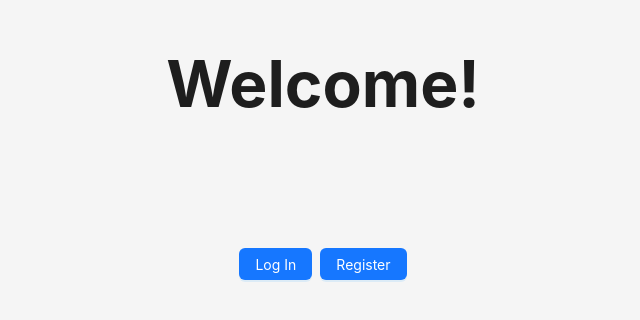
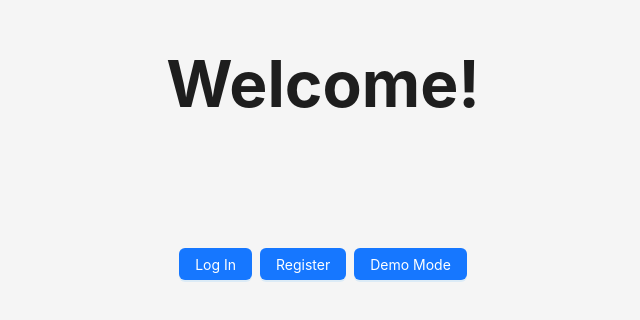
Before and after one commit to bryanonyc/recipes-app, a React (Create React App) app: page / in a window 1280 px wide. Shown: the part 186-506 px from the top of the page, without its empty margins (317-957 px from the left). Built offline with nearby package versions, Linux system fonts and the light colour scheme; no server answers.

Commit message:
Add ability to login as a demo user for demonstration purposes

```diff
--- a/src/features/auth/Welcome.tsx
+++ b/src/features/auth/Welcome.tsx
@@ -3,12 +3,16 @@ import { useNavigate } from 'react-router-dom';
 import { useAppSelector } from '../../app/hooks';
 import { isNotNil } from 'ramda';
 import LogoutButton from './LogoutButton';
-import { selectCurrentToken } from '../auth/authSlice';
+import { selectCurrentToken, setCredentials } from '../auth/authSlice';
 import { useAuth } from '../../hooks/useAuth';
+import { useDemoLoginMutation } from './authApiSlice';
+import { useAppDispatch } from '../../app/hooks';
 import '../../App.css';
 
 const Welcome = () => {
     const accessToken = useAppSelector(selectCurrentToken);
+    const dispatch = useAppDispatch();
+    const [demoLogin] = useDemoLoginMutation();
     const { username, name } = useAuth();
 
     const loggedIn = [accessToken, username, name].every(isNotNil)
@@ -30,6 +34,12 @@ const Welcome = () => {
         nonRegisterButtonContent = <Button type='primary' onClick={gotoLogin}>Log In</Button>
     }
 
+    const loginAsDemoUser = async () => {
+        const { accessToken } = await demoLogin(null).unwrap();
+        dispatch(setCredentials( { accessToken }));
+        navigate("/recipes");
+    }
+
     return (
         <div className="home-container">
             <div className={'title-container'}>
@@ -45,6 +55,13 @@ const Welcome = () => {
                     >
                         Register
                     </Button>
+                    <Button
+                        type='primary'
+                        onClick={loginAsDemoUser}
+                        disabled={loggedIn}
+                    >
+                        Demo Mode
+                    </Button>
                 </Space>
 
                 {loggedIn ? <div>You're logged in as: {username}</div> : <div />}
--- a/src/features/auth/authApiSlice.ts
+++ b/src/features/auth/authApiSlice.ts
@@ -9,6 +9,12 @@ export const authApiSlice = apiSlice.injectEndpoints({
                 url: '/auth/login',
                 method: 'POST',
                 body: { ...loginCredentials }
+            })
+        }),
+        demoLogin: builder.mutation({
+            query: () => ({
+                url: '/auth/login/demo',
+                method: 'POST',
             })
         }),
         register: builder.mutation({
@@ -35,6 +41,7 @@ export const authApiSlice = apiSlice.injectEndpoints({
 
 export const {
     useLoginMutation,
+    useDemoLoginMutation,
     useRegisterMutation,
     useSendLogoutMutation,
     useRefreshMutation,
```
